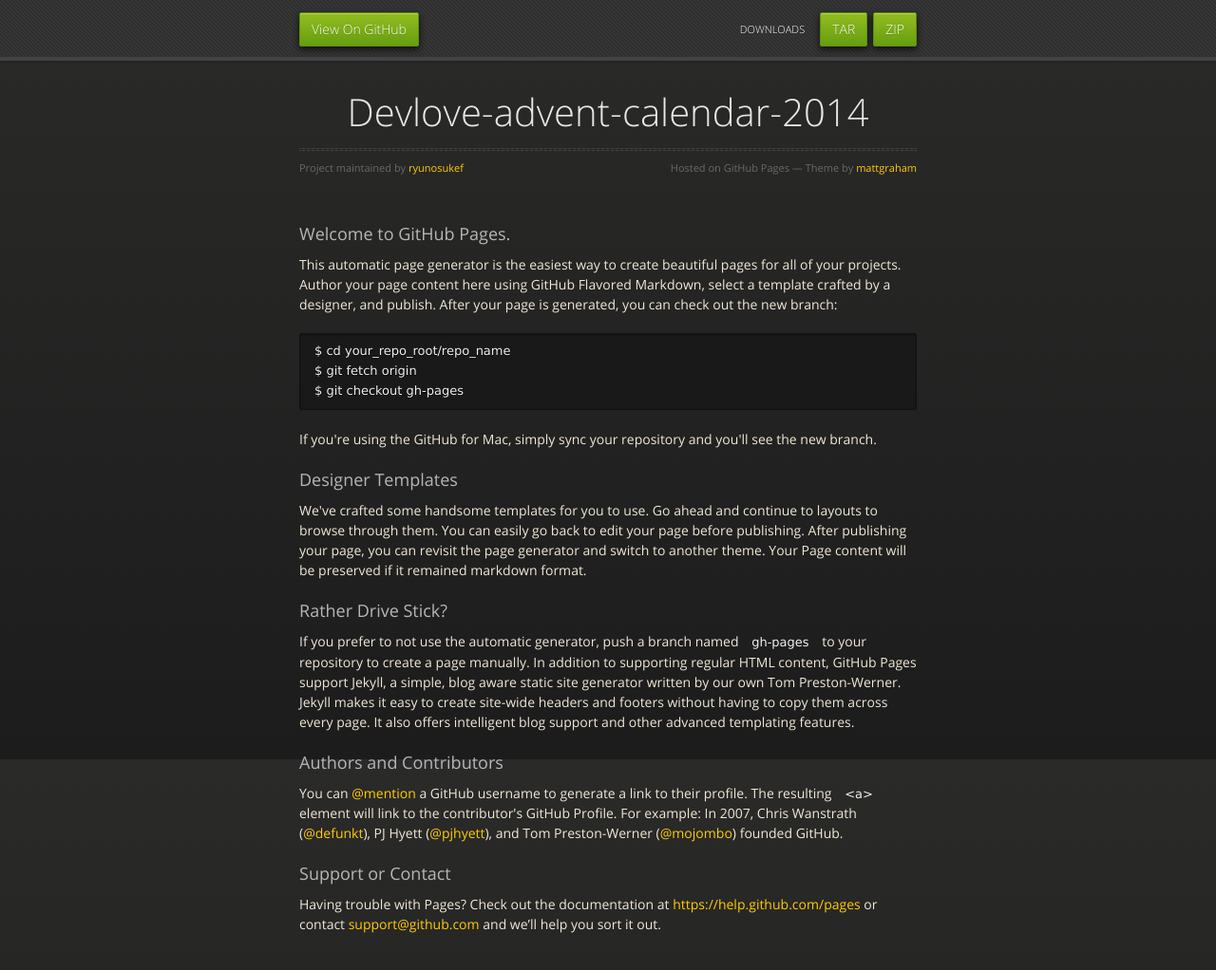
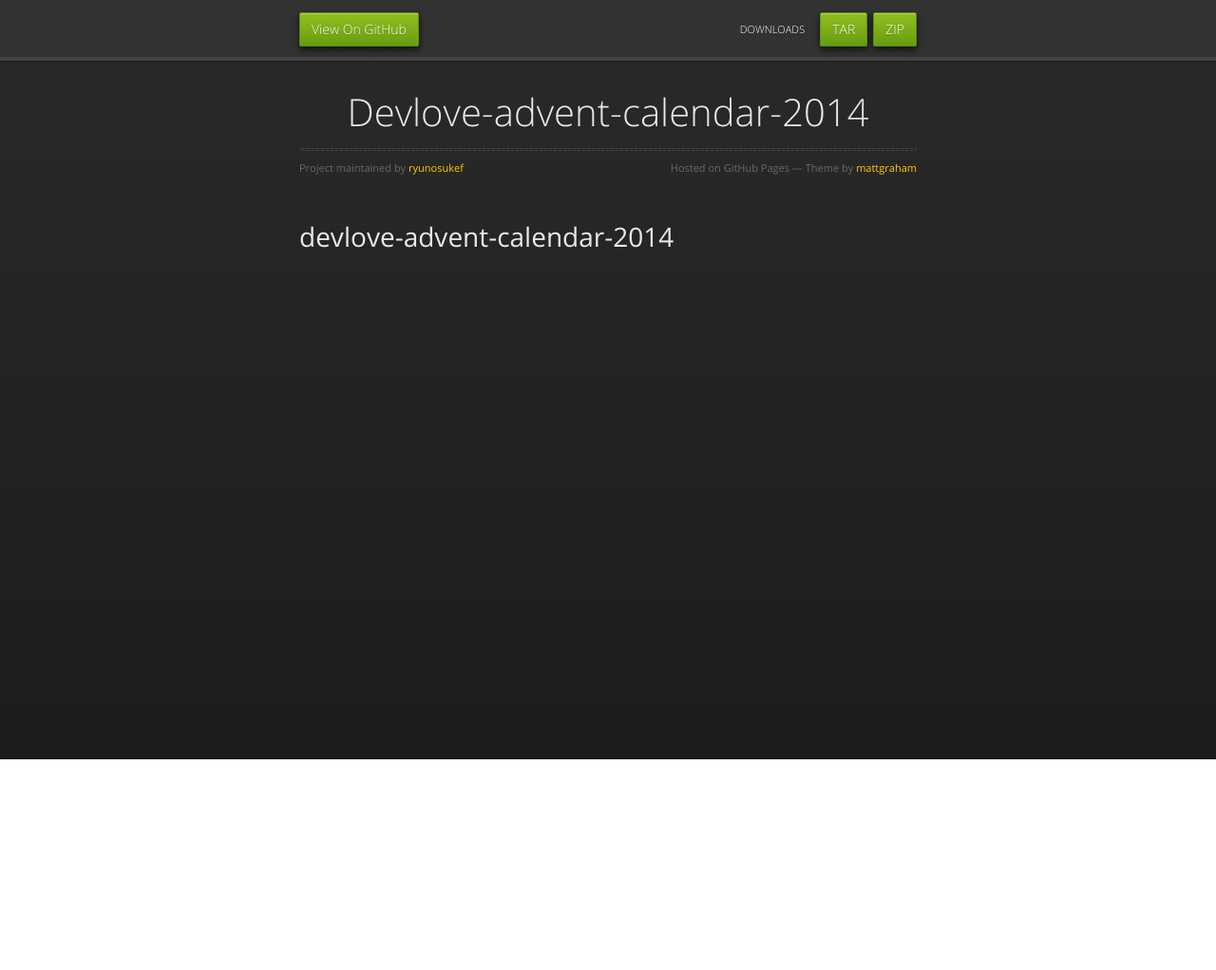
Before and after one commit to ryunosukef/devlove-advent-calendar-2014, a plain HTML site: page index.html in a window 1280 px wide. Shown: the whole page at 95% size. After the commit the page ends 800 px from the top, so only its background shows below. Drawn offline with nearby package versions, Linux system fonts and the light colour scheme.

```diff
--- a/index.html
+++ b/index.html
@@ -38,37 +38,8 @@
           <span class="credits right">Hosted on GitHub Pages &mdash; Theme by <a href="https://twitter.com/michigangraham">mattgraham</a></span>
         </div>
 
-        <h3>
-<a id="welcome-to-github-pages" class="anchor" href="#welcome-to-github-pages" aria-hidden="true"><span class="octicon octicon-link"></span></a>Welcome to GitHub Pages.</h3>
-
-<p>This automatic page generator is the easiest way to create beautiful pages for all of your projects. Author your page content here using GitHub Flavored Markdown, select a template crafted by a designer, and publish. After your page is generated, you can check out the new branch:</p>
-
-<pre><code>$ cd your_repo_root/repo_name
-$ git fetch origin
-$ git checkout gh-pages
-</code></pre>
-
-<p>If you're using the GitHub for Mac, simply sync your repository and you'll see the new branch.</p>
-
-<h3>
-<a id="designer-templates" class="anchor" href="#designer-templates" aria-hidden="true"><span class="octicon octicon-link"></span></a>Designer Templates</h3>
-
-<p>We've crafted some handsome templates for you to use. Go ahead and continue to layouts to browse through them. You can easily go back to edit your page before publishing. After publishing your page, you can revisit the page generator and switch to another theme. Your Page content will be preserved if it remained markdown format.</p>
-
-<h3>
-<a id="rather-drive-stick" class="anchor" href="#rather-drive-stick" aria-hidden="true"><span class="octicon octicon-link"></span></a>Rather Drive Stick?</h3>
-
-<p>If you prefer to not use the automatic generator, push a branch named <code>gh-pages</code> to your repository to create a page manually. In addition to supporting regular HTML content, GitHub Pages support Jekyll, a simple, blog aware static site generator written by our own Tom Preston-Werner. Jekyll makes it easy to create site-wide headers and footers without having to copy them across every page. It also offers intelligent blog support and other advanced templating features.</p>
-
-<h3>
-<a id="authors-and-contributors" class="anchor" href="#authors-and-contributors" aria-hidden="true"><span class="octicon octicon-link"></span></a>Authors and Contributors</h3>
-
-<p>You can <a href="https://github.com/blog/821" class="user-mention">@mention</a> a GitHub username to generate a link to their profile. The resulting <code>&lt;a&gt;</code> element will link to the contributor's GitHub Profile. For example: In 2007, Chris Wanstrath (<a href="https://github.com/defunkt" class="user-mention">@defunkt</a>), PJ Hyett (<a href="https://github.com/pjhyett" class="user-mention">@pjhyett</a>), and Tom Preston-Werner (<a href="https://github.com/mojombo" class="user-mention">@mojombo</a>) founded GitHub.</p>
-
-<h3>
-<a id="support-or-contact" class="anchor" href="#support-or-contact" aria-hidden="true"><span class="octicon octicon-link"></span></a>Support or Contact</h3>
-
-<p>Having trouble with Pages? Check out the documentation at <a href="https://help.github.com/pages">https://help.github.com/pages</a> or contact <a href="mailto:support@github.com">support@github.com</a> and we’ll help you sort it out.</p>
+        <h1>
+<a id="devlove-advent-calendar-2014" class="anchor" href="#devlove-advent-calendar-2014" aria-hidden="true"><span class="octicon octicon-link"></span></a>devlove-advent-calendar-2014</h1>
       </section>
 
     </div>
```
Also changed, not shown: params.json (+1 -1 lines).
